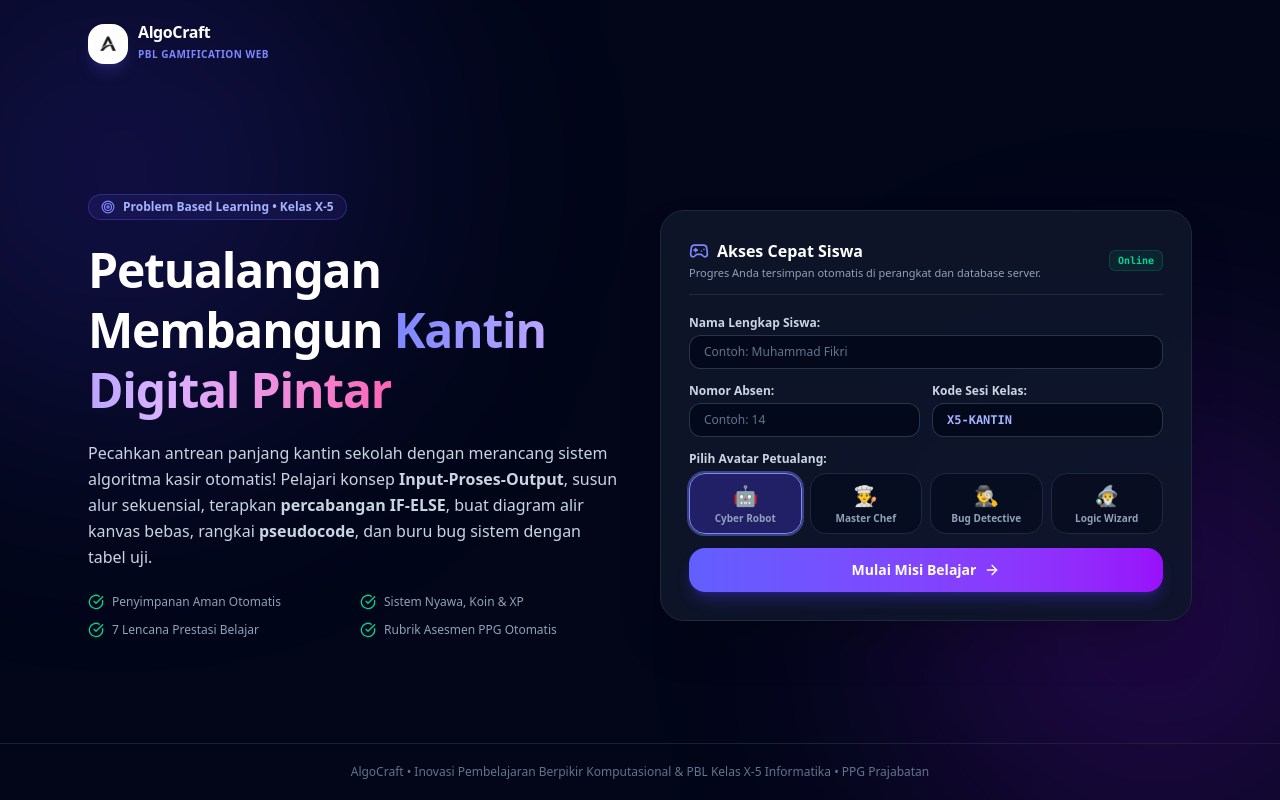
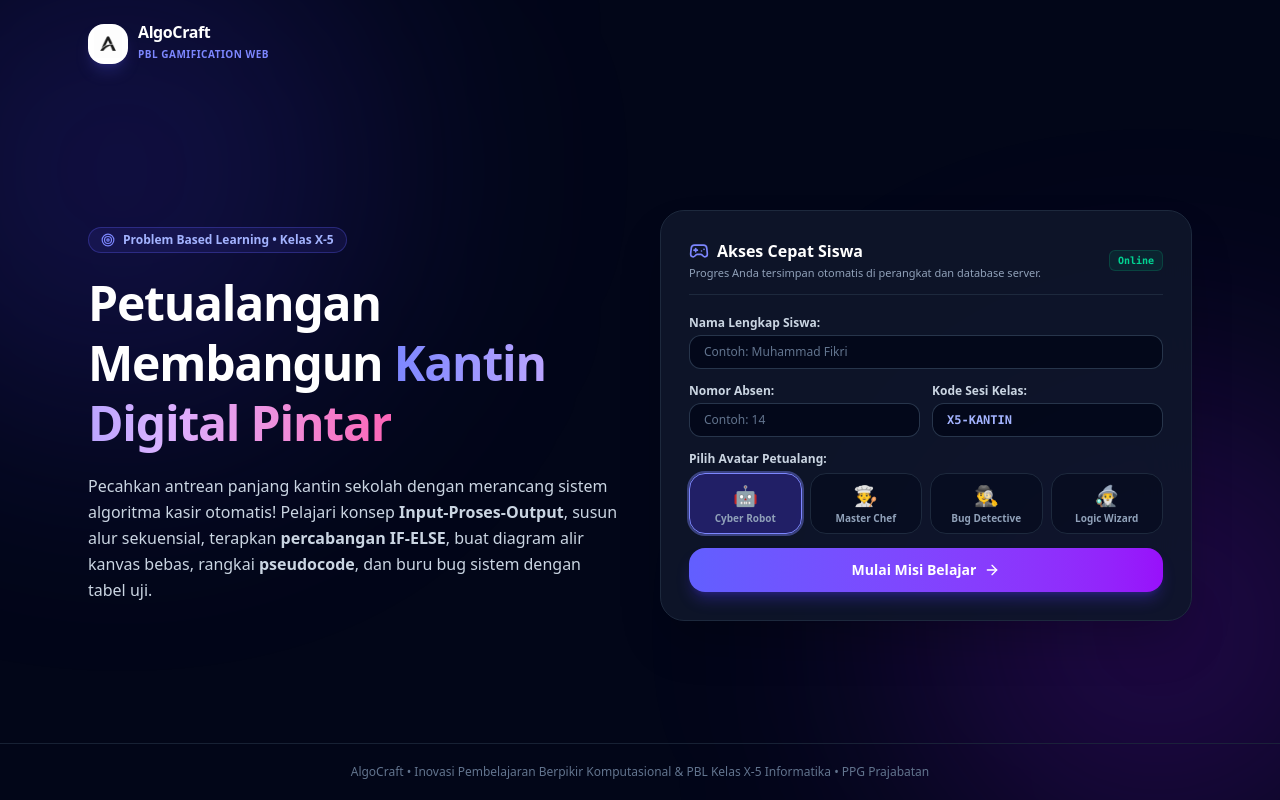
Before and after one commit to nursyifaahmad/algocraft, a Next.js app: page / in a window 1280 px wide. Built offline with nearby package versions, Linux system fonts and the light colour scheme.

Commit message:
style: remove feature check list from landing page

```diff
--- a/src/app/page.tsx
+++ b/src/app/page.tsx
@@ -6,7 +6,6 @@ import {
   Target,
   Gamepad2,
   ArrowRight,
-  CheckCircle,
   AlertCircle,
   Play,
   RotateCcw,
@@ -219,25 +218,6 @@ export default function LandingPage() {
             <strong> percabangan IF-ELSE</strong>, buat diagram alir kanvas bebas, rangkai <strong>pseudocode</strong>,
             dan buru bug sistem dengan tabel uji.
           </p>
-
-          <div className="grid grid-cols-2 gap-3 text-xs text-slate-400 pt-1">
-            <div className="flex items-center gap-2">
-              <CheckCircle className="w-4 h-4 text-emerald-400" />
-              <span>Penyimpanan Aman Otomatis</span>
-            </div>
-            <div className="flex items-center gap-2">
-              <CheckCircle className="w-4 h-4 text-emerald-400" />
-              <span>Sistem Nyawa, Koin & XP</span>
-            </div>
-            <div className="flex items-center gap-2">
-              <CheckCircle className="w-4 h-4 text-emerald-400" />
-              <span>7 Lencana Prestasi Belajar</span>
-            </div>
-            <div className="flex items-center gap-2">
-              <CheckCircle className="w-4 h-4 text-emerald-400" />
-              <span>Rubrik Asesmen PPG Otomatis</span>
-            </div>
-          </div>
         </div>
 
         {/* Kolom Kanan: Sesi Tersimpan & Form Masuk Cepat */}
```
